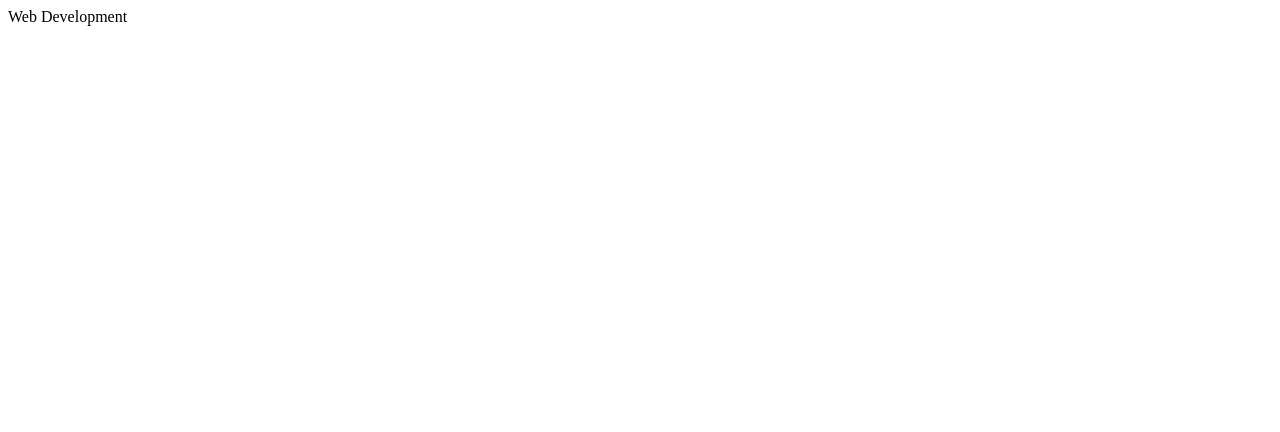
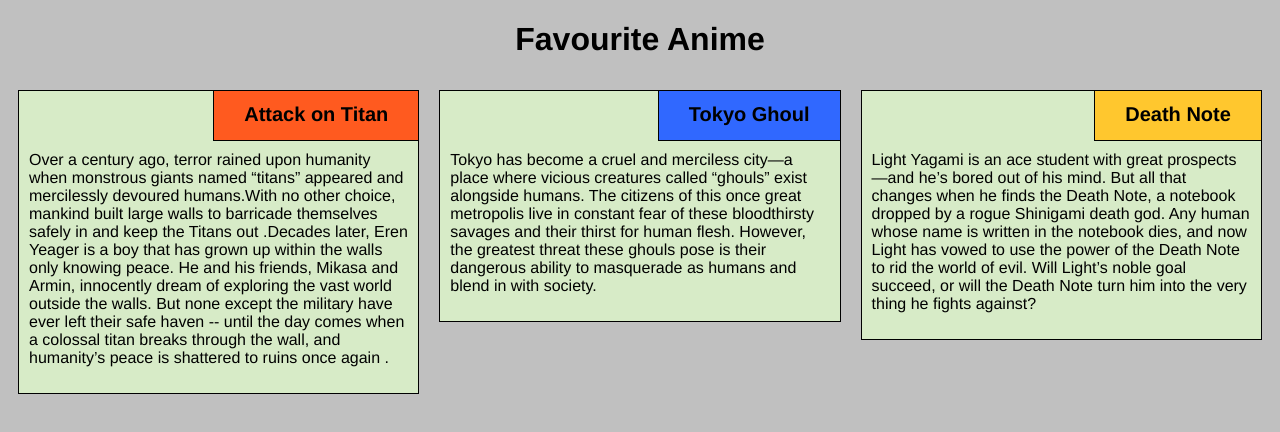
Before and after one commit to rn43191/CourseraWebDev, a plain HTML site: page module2-solution/index.html in a window 1280 px wide. Drawn offline with Linux system fonts and the light colour scheme.

Commit message:
Module 2 Solution

```diff
--- /dev/null
+++ b/module2-solution/css/styles.css
@@ -0,0 +1,95 @@
+* {
+    box-sizing: border-box;
+    font-family: Helvetica;
+}
+body{
+    background-color: #C0C0C0;
+    font-size: 100%;
+}
+#heading{
+    text-align: center;
+}
+#head_first{
+    background-color: #FF5A1F;
+}
+#head_second{
+    background-color: #3068FF;
+}
+#head_third{
+    background-color: #FFC72E;
+}
+
+/* Simple responsive */
+.row{
+    width: 100%;
+}
+section {
+    padding: 0;
+    border: 1px solid black;
+    background-color: #D7EBC7;
+    overflow: auto;
+    margin: 10px;
+}
+section>p{
+    clear: right;
+    padding: 10px 10px 10px 10px;
+}
+.sec_head{
+    margin: 0;
+    float: right;
+    display: inline-block;
+    border-left: 1px solid black;
+    border-bottom: 1px solid black;
+    font-size: 125%;
+    height: 50px;
+    padding-top: 12px;
+    padding-left: 30px;
+    padding-right: 30px;
+}
+
+/* media queries */
+
+@media (min-width: 992px) {
+    #col_first, #col_second, #col_third{
+        float : left;
+    }
+    #col_first{
+        width: 33.33%;
+    }
+    #col_second{
+        width: 33.33%;
+    }
+    #col_third{
+        width: 33.33%;
+    }
+}
+
+@media (min-width: 768px) and (max-width: 991px) {
+    #col_first, #col_second, #col_third{
+        float : left;
+    }
+    #col_first{
+        width: 50%;
+    }
+    #col_second{
+        width: 50%;
+    }
+    #col_third{
+        width: 100%;
+    }
+}
+
+@media (max-width: 767px) {
+    #col_first, #col_second, #col_third{
+        float : left;
+    }
+    #col_first{
+        width: 100%;;
+    }
+    #col_second{
+        width: 100%;
+    }
+    #col_third{
+        width: 100%;
+    }
+}
--- a/module2-solution/index.html
+++ b/module2-solution/index.html
@@ -1,10 +1,59 @@
 <!DOCTYPE html>
-<html lang="en">
+<html>
     <head>
         <meta charset="utf-8">
+        <meta name="viewport" content="width=device-width, initial-scale=1">
         <title>Assignment Solution for Module 2</title>
+        <link rel="stylesheet" href="css/styles.css">
     </head>
     <body>
-        <div id="heading">Web Development</div>
+        <h1 id="heading">Favourite Anime</h1>
+        <div class="row">
+            <div class="col" id="col_first">
+                <section>
+                    <h2 class="sec_head" id="head_first">Attack on Titan</h2>
+                    <p> Over a century ago, terror rained upon humanity
+                        when monstrous giants named “titans” appeared and
+                        mercilessly devoured humans.With no other choice, mankind
+                        built large walls to barricade themselves safely in and
+                        keep the Titans out .Decades later, Eren Yeager is a boy
+                        that has grown up within the walls only knowing peace.
+                        He and his friends, Mikasa and Armin, innocently
+                        dream of exploring the vast world outside the walls.
+                        But none except the military have ever left their safe
+                        haven -- until the day comes when a colossal titan breaks
+                        through the wall, and humanity’s peace is shattered to
+                        ruins once again .
+                    </p>
+                </section>
+            </div>
+            <div class="col" id="col_second">
+                <section>
+                    <h2 class="sec_head" id="head_second">Tokyo Ghoul</h2>
+                    <p> Tokyo has become a cruel and merciless city—a place where
+                        vicious creatures called “ghouls” exist alongside humans.
+                        The citizens of this once great metropolis live in constant
+                        fear of these bloodthirsty savages and their thirst for
+                        human flesh. However, the greatest threat these ghouls
+                        pose is their dangerous ability to masquerade as humans
+                        and blend in with society.
+                    </p>
+            </section>
+            </div>
+            <div class="col" id="col_third">
+                <section>
+                    <h2 class="sec_head" id="head_third">Death Note</h2>
+                    <p> Light Yagami is an ace student with great prospects—and
+                        he’s bored out of his mind. But all that changes when he
+                        finds the Death Note, a notebook dropped by a rogue
+                        Shinigami death god. Any human whose name is written in
+                        the notebook dies, and now Light has vowed to use the power
+                        of the Death Note to rid the world of evil. Will Light’s
+                        noble goal succeed, or will the Death Note turn him into
+                        the very thing he fights against?
+                    </p>
+            </section>
+            </div>
+        </div>
     </body>
 </html>
```
